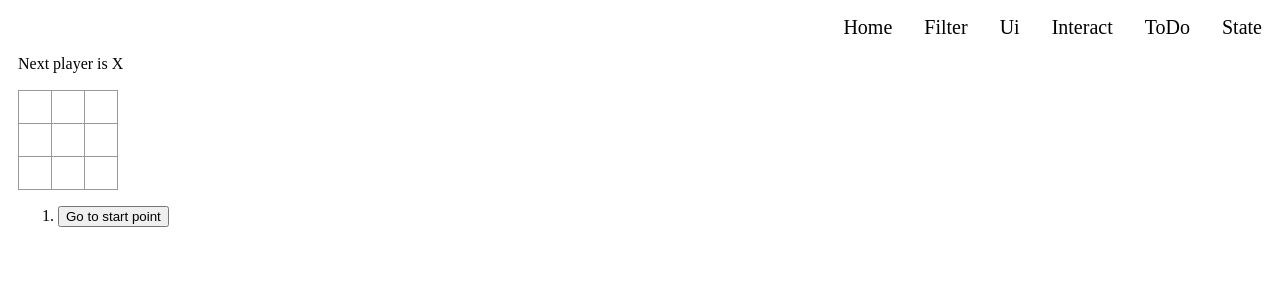
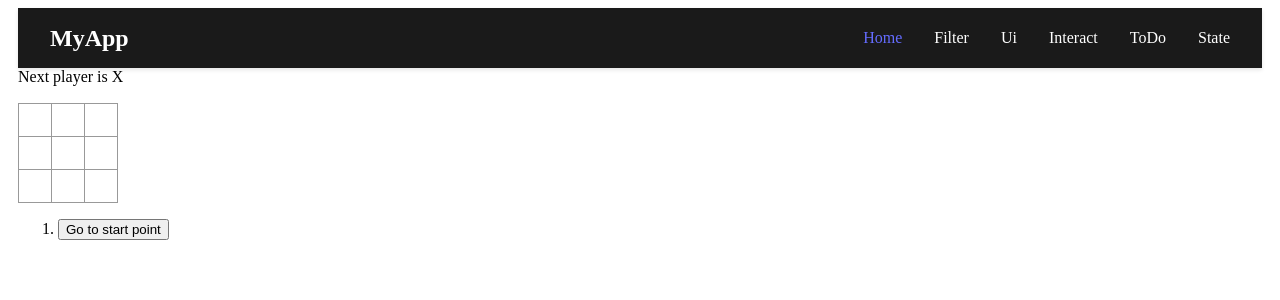
Before and after one commit to mszahan/react-official, a React (Vite) app: page / in a window 1280 px wide. Shown: the top 300 px of the page. Built offline with nearby package versions, Linux system fonts and the light colour scheme.

Commit message:
added sculpter slide view

```diff
--- /dev/null
+++ b/src/components/Nav.css
@@ -0,0 +1,112 @@
+/* Nav.css */
+:root {
+  --nav-bg: #1a1a1a;
+  --nav-text: #ffffff;
+  --nav-hover: #646cff;
+  --nav-height: 60px;
+}
+
+.navbar {
+  background-color: var(--nav-bg);
+  height: var(--nav-height);
+  display: flex;
+  justify-content: space-between;
+  align-items: center;
+  padding: 0 2rem;
+  position: sticky;
+  top: 0;
+  z-index: 1000;
+  box-shadow: 0 2px 4px rgba(0, 0, 0, 0.1);
+}
+
+.nav-logo {
+  color: var(--nav-text);
+  font-size: 1.5rem;
+  font-weight: bold;
+  text-decoration: none;
+}
+
+.nav-menu {
+  display: flex;
+  list-style: none;
+  gap: 2rem;
+  margin: 0;
+  padding: 0;
+}
+
+.nav-item {
+  display: flex;
+  align-items: center;
+}
+
+.nav-link {
+  color: var(--nav-text);
+  text-decoration: none;
+  font-size: 1rem;
+  font-weight: 500;
+  transition: color 0.3s ease;
+}
+
+.nav-link:hover,
+.nav-link.active {
+  color: var(--nav-hover);
+}
+
+.hamburger {
+  display: none;
+  cursor: pointer;
+  flex-direction: column;
+  gap: 5px;
+  background: none;
+  border: none;
+}
+
+.bar {
+  width: 25px;
+  height: 3px;
+  background-color: var(--nav-text);
+  transition: all 0.3s ease;
+  border-radius: 2px;
+}
+
+/* Mobile Styles */
+@media (max-width: 768px) {
+  .hamburger {
+    display: flex;
+  }
+
+  .nav-menu {
+    position: absolute;
+    top: var(--nav-height);
+    left: -100%;
+    flex-direction: column;
+    background-color: var(--nav-bg);
+    width: 100%;
+    text-align: center;
+    transition: 0.3s;
+    box-shadow: 0 10px 27px rgba(0, 0, 0, 0.05);
+    gap: 0;
+  }
+
+  .nav-menu.active {
+    left: 0;
+  }
+
+  .nav-item {
+    margin: 1.5rem 0;
+    width: 100%;
+    justify-content: center;
+  }
+
+  .hamburger.active .bar:nth-child(2) {
+    opacity: 0;
+  }
+
+  .hamburger.active .bar:nth-child(1) {
+    transform: translateY(8px) rotate(45deg);
+  }
+
+  .hamburger.active .bar:nth-child(3) {
+    transform: translateY(-8px) rotate(-45deg);
+  }
+}
--- a/src/components/Nav.jsx
+++ b/src/components/Nav.jsx
@@ -1,32 +1,58 @@
 import { Link } from '@tanstack/react-router';
+import { useState } from 'react';
+import './Nav.css';
 
 function Nav() {
+  const [isOpen, setIsOpen] = useState(false);
+
+  const toggleMenu = () => {
+    setIsOpen(!isOpen);
+  };
+
+  const closeMenu = () => {
+    setIsOpen(false);
+  };
+
   return (
-    <nav className="main-nav">
-      <ul>
-        <li>
-          {' '}
-          <Link to="/"> Home </Link>{' '}
+    <nav className="navbar">
+      <Link to="/" className="nav-logo" onClick={closeMenu}>
+        MyApp
+      </Link>
+      <div className={`hamburger ${isOpen ? 'active' : ''}`} onClick={toggleMenu}>
+        <span className="bar"></span>
+        <span className="bar"></span>
+        <span className="bar"></span>
+      </div>
+      <ul className={`nav-menu ${isOpen ? 'active' : ''}`}>
+        <li className="nav-item">
+          <Link to="/" className="nav-link" onClick={closeMenu}>
+            Home
+          </Link>
         </li>
-        <li>
-          {' '}
-          <Link to="/filter"> Filter </Link>{' '}
+        <li className="nav-item">
+          <Link to="/filter" className="nav-link" onClick={closeMenu}>
+            Filter
+          </Link>
         </li>
-        <li>
-          {' '}
-          <Link to="/ui"> Ui </Link>{' '}
+        <li className="nav-item">
+          <Link to="/ui" className="nav-link" onClick={closeMenu}>
+            Ui
+          </Link>
         </li>
-        <li>
-          {' '}
-          <Link to="/interact"> Interact </Link>{' '}
+        <li className="nav-item">
+          <Link to="/interact" className="nav-link" onClick={closeMenu}>
+            Interact
+          </Link>
         </li>
-        <li>
-          {' '}
-          <Link to="/todo"> ToDo </Link>{' '}
+        <li className="nav-item">
+          <Link to="/todo" className="nav-link" onClick={closeMenu}>
+            ToDo
+          </Link>
         </li>
-        <li>
-          {' '}
-          <Link to="/state"> State </Link>{' '}
+        <li className="nav-item">
+          <Link to="/state" className="nav-link" onClick={closeMenu}>
+            State
+          </Link>
         </li>
       </ul>
     </nav>
--- /dev/null
+++ b/src/components/interact/Art.jsx
@@ -0,0 +1,38 @@
+import { sculptureList } from './data';
+import { useState } from 'react';
+
+const Art = () => {
+  const [indx, setIndx] = useState(0);
+  const [show, setShow] = useState(false);
+  const sculpture = sculptureList[indx];
+  const handleNext = () => {
+    if (indx < sculptureList.length - 1) {
+      setIndx(indx + 1);
+    } else {
+      setIndx(0);
+    }
+  };
+
+  return (
+    <div>
+      <hr />
+      <h1>The scuplpture list one by one</h1>
+      <button onClick={handleNext}>Next</button>
+      <h2>
+        {sculpture.name} by {sculpture.artist}
+      </h2>
+      <p>
+        {indx + 1} out of {sculptureList.length}
+      </p>
+      <img src={sculpture.url} alt={sculpture.alt} />
+      <br />
+      <button onClick={() => setShow(!show)}>
+        {' '}
+        {show ? 'Hide detail' : 'Show detail'}
+      </button>
+      {show && <p> {sculpture.description} </p>}
+      <hr />
+    </div>
+  );
+};
+export default Art;
--- a/src/components/interact/Interact.jsx
+++ b/src/components/interact/Interact.jsx
@@ -1,24 +1,26 @@
-import ToolBar from "./Event";
-import NoState from "./NoState";
-import InfoCard from "./InfoCard";
-import SanpShot from "./SnapShot";
-import Que from "./Que";
-import ObjectState from "./ObjectState";
-import ArrayState from "./ArrayState";
+import ToolBar from './Event';
+import NoState from './NoState';
+import InfoCard from './InfoCard';
+import SanpShot from './SnapShot';
+import Que from './Que';
+import ObjectState from './ObjectState';
+import ArrayState from './ArrayState';
+import Art from './Art';
 
-function Interact () {
-    return (
-        <div className="interact">
-            <h1>Adding interactivity</h1>
-            <ToolBar/>
-            <NoState/>
-            <InfoCard/>
-            <SanpShot/>
-            <Que/>
-            <ObjectState/>
-            <ArrayState/>
-        </div>
-    )
+function Interact() {
+  return (
+    <div className="interact">
+      <h1>Adding interactivity</h1>
+      <Art />
+      <ToolBar />
+      <NoState />
+      <InfoCard />
+      <SanpShot />
+      <Que />
+      <ObjectState />
+      <ArrayState />
+    </div>
+  );
 }
 
 export default Interact;
```
Also changed, not shown: 1 other file (tests, documents, lock files or other folders).
